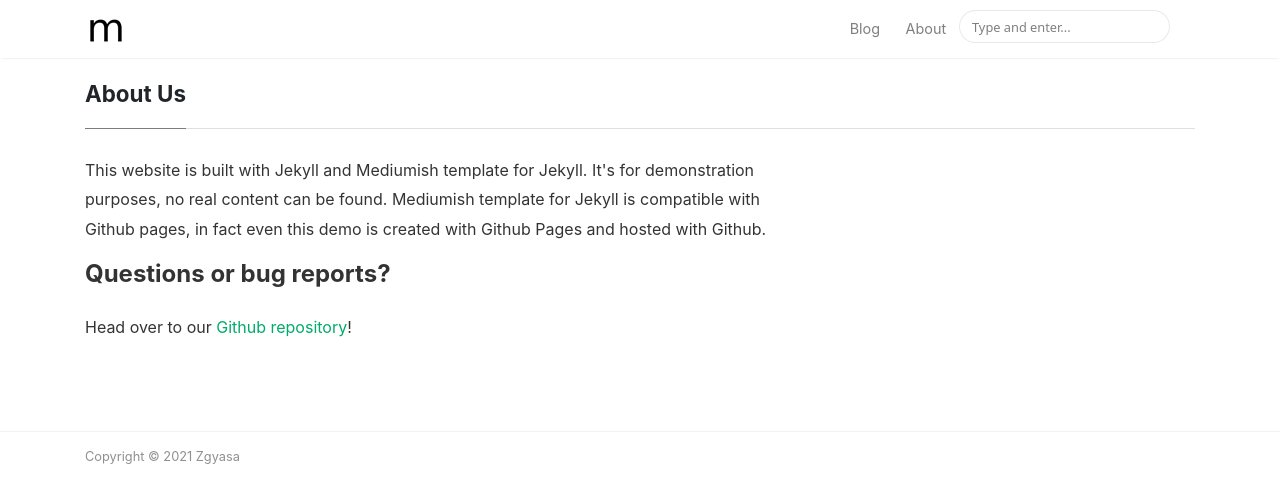
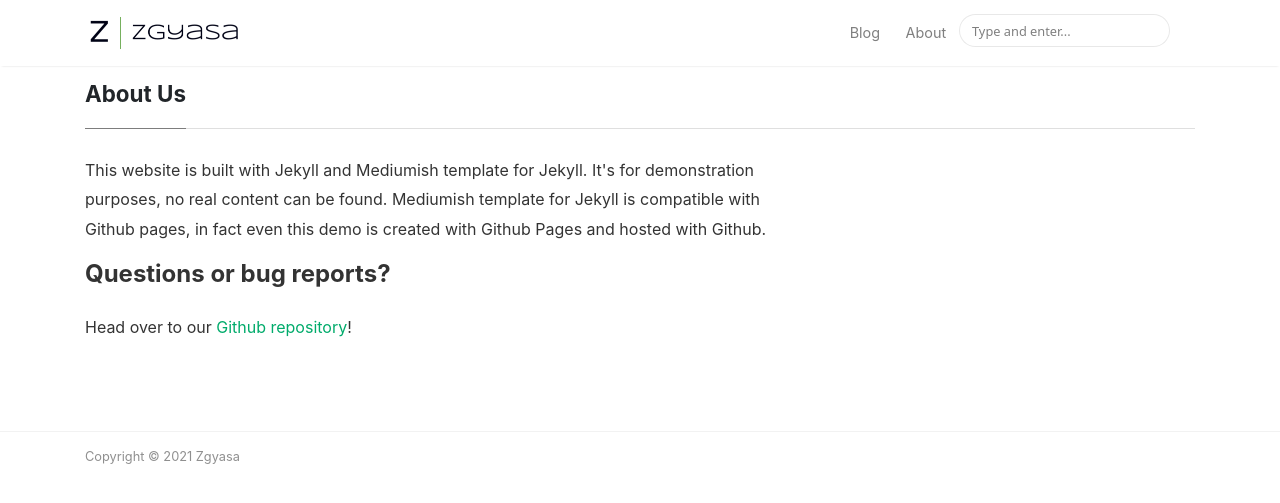
Before and after one commit to luhgit/blog, a Jekyll site: the page built from _pages/about.md, in a window 1280 px wide. Shown: the top 503 px of the page. Built offline with Jekyll 4.4.1, drawn with Linux system fonts in a browser that asks for light colours; nearby versions of some CDN libraries.

Commit message:
Replacing Logo

```diff
--- a/assets/css/screen.css
+++ b/assets/css/screen.css
@@ -300,7 +300,7 @@ span.post-read-more a:hover {
 }
 
 .mediumnavigation .navbar-brand img {
-    max-height: 30px;
+    max-height: 40px;
     margin-right: 5px;
 }
 
@@ -561,6 +561,11 @@ ul.tags li a:hover {
     padding: 14px 0;
     z-index: 1;
     display: none;
+}
+
+.alertbar img {
+    max-height: 35px;
+    margin-right: 5px;
 }
 
 .alertbar form {
```
Also changed, not shown: assets/images/logo.png, assets/images/logo__.png (added).
